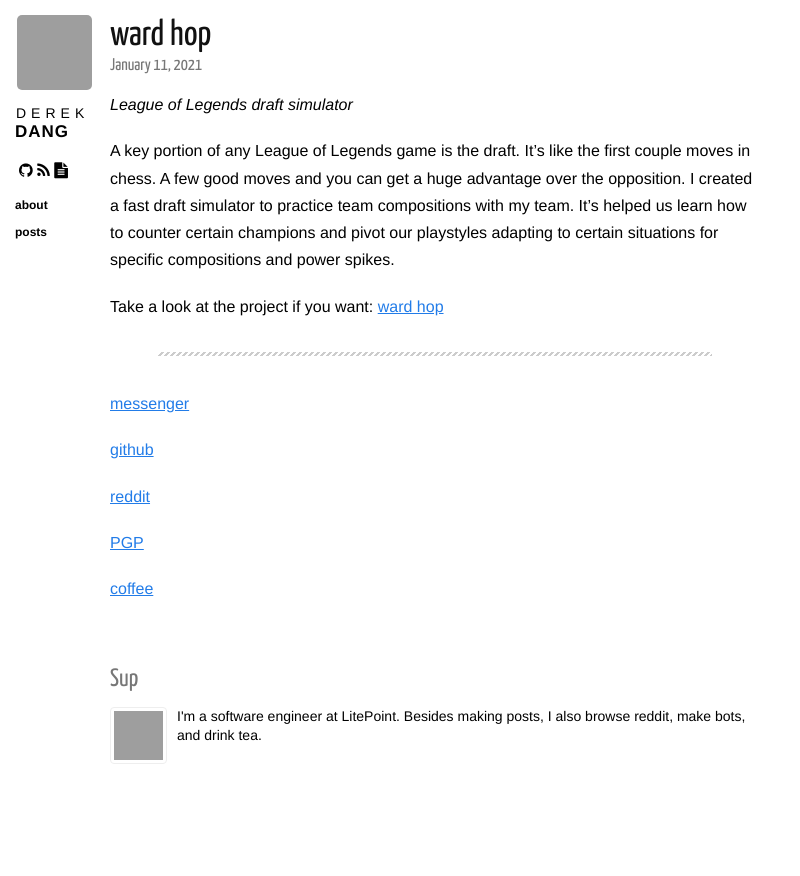
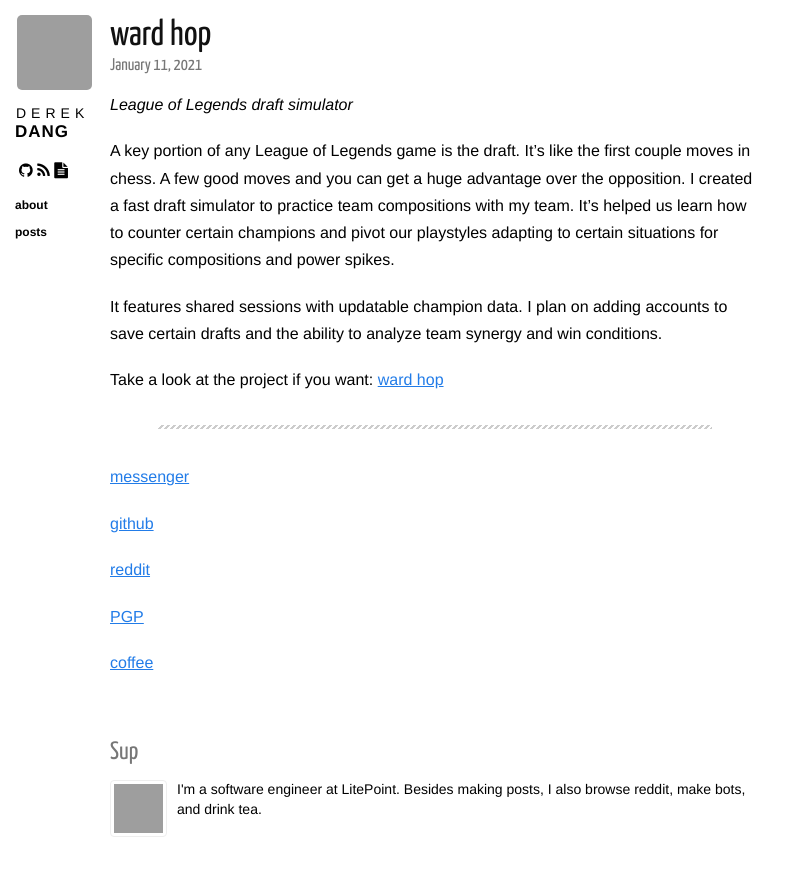
Before and after one commit to dqdang/dqdang.github.io, a Jekyll site: the page built from _posts/2021-01-11-ward-hop.markdown, in a window 1280 px wide, cut to the strip 0-876 px from the top of the page. Shown: the whole strip, without its empty margins (0-800 px from the left). Built offline with Jekyll 4.4.1, drawn with Linux system fonts in a browser that asks for light colours; nearby versions of some CDN libraries; grey boxes are pictures that could not be loaded.

Commit message:
Add more description to ward hop

```diff
--- a/_posts/2021-01-11-ward-hop.markdown
+++ b/_posts/2021-01-11-ward-hop.markdown
@@ -7,6 +7,8 @@ category: posts
 *League of Legends draft simulator*
 
 A key portion of any League of Legends game is the draft. It's like the first couple moves in chess. A few good moves and you can get a huge advantage over the opposition. I created a fast draft simulator to practice team compositions with my team. It's helped us learn how to counter certain champions and pivot our playstyles adapting to certain situations for specific compositions and power spikes.
+
+It features shared sessions with updatable champion data. I plan on adding accounts to save certain drafts and the ability to analyze team synergy and win conditions.
 
 Take a look at the project if you want:
 [ward hop][ward hop]
```
